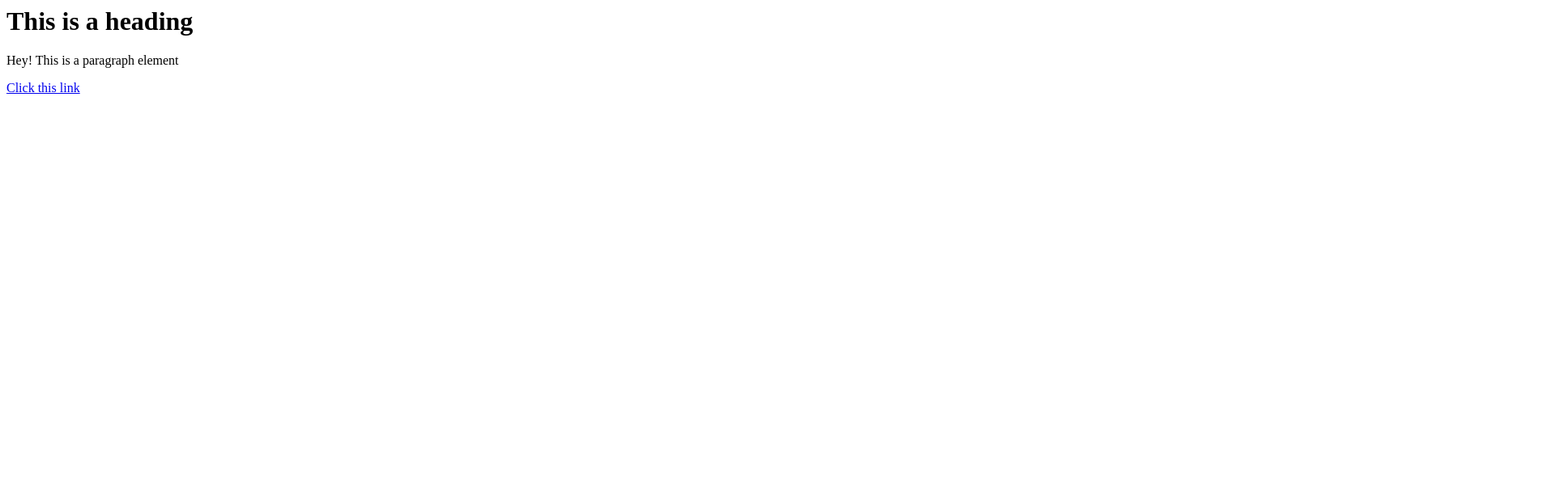
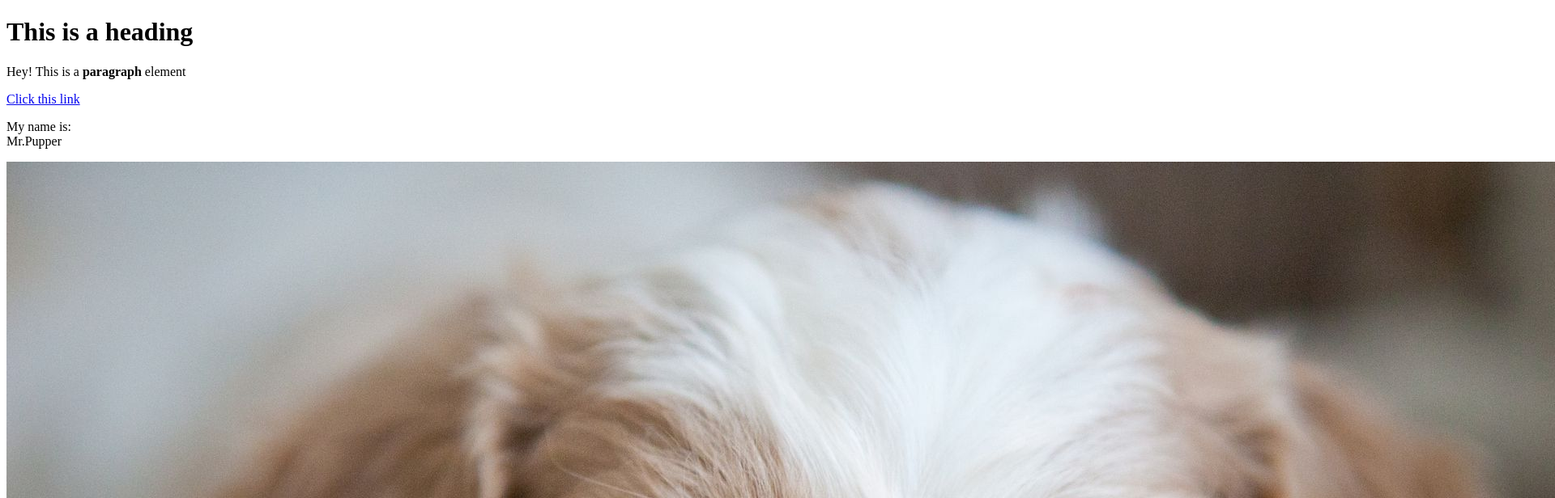
Before and after one commit to TamySebastian/cartoon-hero, a plain HTML site: page test.html in a window 1280 px wide. Shown: the top 616 px of the page at 81% size, 1920 px wide, since content can reach past the window. Drawn offline with Linux system fonts and the light colour scheme.

Commit message:
Added a pup image and a few more elements

```diff
--- a/test.html
+++ b/test.html
@@ -1,3 +1,13 @@
-<h1>This is a heading</h1>
-<p>Hey! This is a paragraph element</p>
-<a href="https://google.com" target="_blank" title="Let's go to Google">Click this link</a>
+<!DOCTYPE html>
+<html>
+<head>
+	<title>Test Page</title>
+</head>
+<body>
+	<h1>This is a heading</h1>
+	<p>Hey! This is a <b>paragraph</b> element</p>
+	<a href="https://google.com" target="_blank" title="Let's go to Google">Click this link</a>
+	<p>My name is:<br>Mr.Pupper</p>
+	<img src="images/pup.jpeg">
+</body>
+</html>
```
Also changed, not shown: images/pup.jpeg (added).
